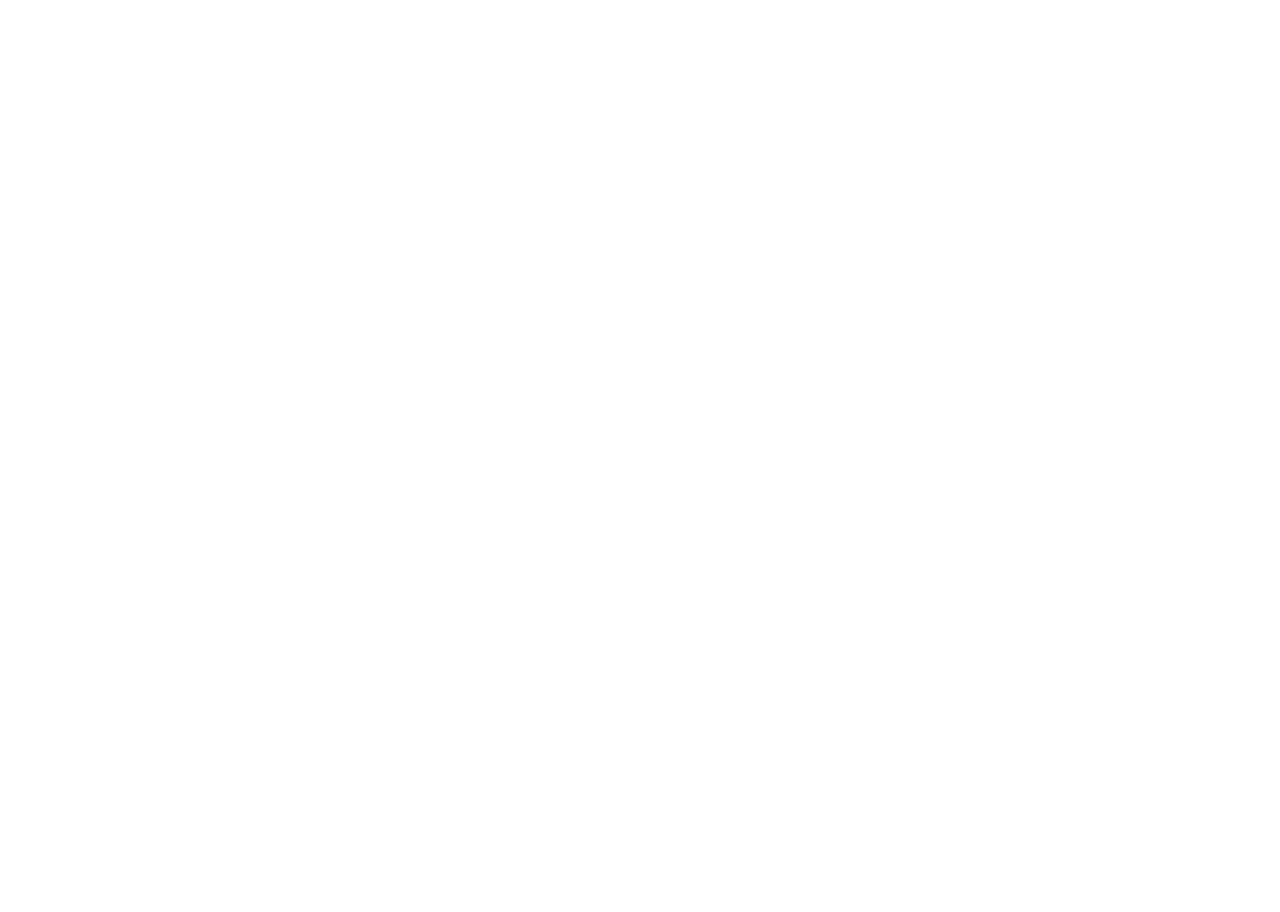
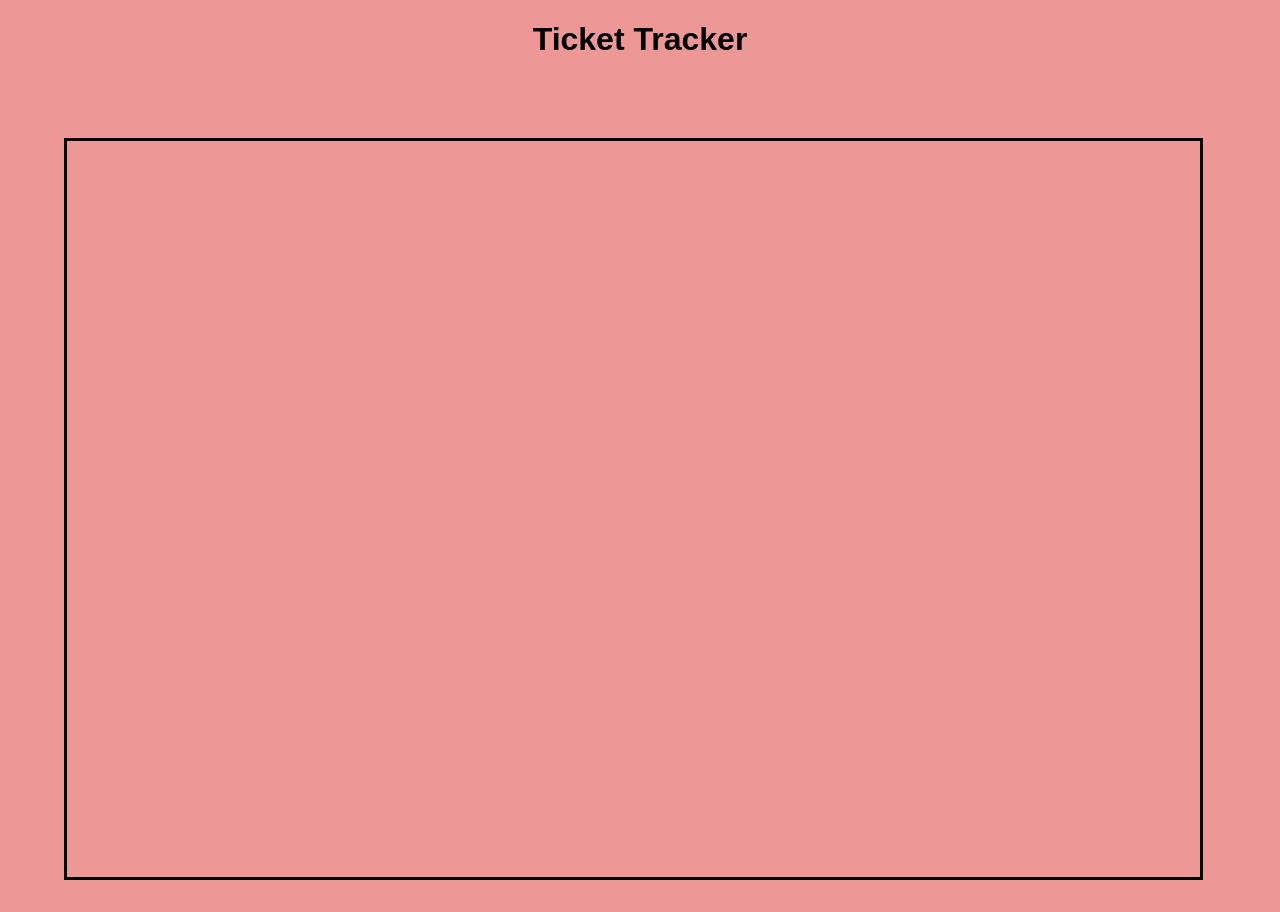
Before and after one commit to JTDjan/Ticket-Tracker, a React (Create React App) app: page / in a window 1280 px wide. Before the commit the page ends 800 px from the top, so only its background shows below. Built offline with nearby package versions, Linux system fonts and the light colour scheme.

Commit message:
Components added

```diff
--- a/src/App.jsx
+++ b/src/App.jsx
@@ -1,10 +1,22 @@
-import './App.scss';
+import "./App.scss";
+import team from "./data/Data";
+import Header from "./Components/Header/Header.jsx";
+import CardContainer from "./Components/CardContainer/CardContainer.jsx";
+console.log(team);
 
 function App() {
   return (
-    <div className="App">
+    <div className="app">
+    <Header/>
+    <CardContainer>
+      <p>Test 123</p>
+    </CardContainer>
 
-    </div>
+     </div>
+    // <div>
+    //   <Header />
+    //   <CardContainer cardData={} />
+    // </div>
   );
 }
 
--- a/src/App.scss
+++ b/src/App.scss
@@ -1,11 +1,19 @@
 .App {
-  text-align: center;
+  display: flex;
+  flex-wrap: wrap;
+
+  .__cardConatiner{
+    display: flex;
+    flex-wrap: wrap;
+    width: 100vw;
+    padding: 5rem;
+  }
+
+}
+*{
+  background-color: rgb(238, 151, 151);
 }
 
-.App-logo {
-  height: 40vmin;
-  pointer-events: none;
-}
 
 @media (prefers-reduced-motion: no-preference) {
   .App-logo {
@@ -13,20 +21,9 @@
   }
 }
 
-.App-header {
-  background-color: #282c34;
-  min-height: 100vh;
-  display: flex;
-  flex-direction: column;
-  align-items: center;
-  justify-content: center;
-  font-size: calc(10px + 2vmin);
-  color: white;
-}
 
-.App-link {
-  color: #61dafb;
-}
+
+
 
 @keyframes App-logo-spin {
   from {
--- /dev/null
+++ b/src/Components/CardContainer/CardContainer.jsx
@@ -0,0 +1,8 @@
+import React from 'react';
+import "./CardContainer.scss";
+
+const CardContainer = () => {
+  return <div className="cardContainer"> </div>
+}
+
+export default CardContainer;
--- /dev/null
+++ b/src/Components/CardContainer/CardContainer.scss
@@ -0,0 +1,8 @@
+.cardContainer{
+  border: 3px solid black;
+  width: 81vw;
+  height: 50vw;
+  padding: 3rem;
+  margin: 2rem 4rem;
+
+}
--- /dev/null
+++ b/src/Components/Header/Header.jsx
@@ -0,0 +1,9 @@
+//imports
+import React from 'react';
+import './Header.scss';
+
+const Header = () => {
+  return  <h1 className="headerText">Ticket Tracker</h1>
+}
+
+export default Header;
--- /dev/null
+++ b/src/Components/Header/Header.scss
@@ -0,0 +1,8 @@
+.headerText {
+  text-align: center;
+  font-size: xx-large;
+  font-family:Arial, Helvetica, sans-serif;
+
+  width: 100vw;
+  margin-bottom: 5rem;
+}
--- /dev/null
+++ b/src/data/Data.js
@@ -0,0 +1,53 @@
+const team = [
+  {
+    id: 1,
+    name: "Alima Miller",
+    role: "Junior Software Developer"
+  },
+  {
+    id: 2,
+    name: "Evelyn Rodgers",
+    role: "Junior Software Developer"
+  },
+  {
+    id: 3,
+    name: "Henley Myers",
+    role: "Junior Software Developer"
+  },
+  {
+    id: 4,
+    name: "Celyn Sanders",
+    role: "Software Developer"
+  },
+  {
+    id: 5,
+    name: "Effie Mohamed",
+    role: "Software Developer"
+  },
+  {
+    id: 6,
+    name: "Karam Lees",
+    role: "Senior Software Developer"
+  },
+  {
+    id: 7,
+    name: "Eleanor Dowling",
+    role: "Project Manager"
+  },
+  {
+    id: 8,
+    name: "Haris Grey",
+    role: "Tester"
+  },
+  {
+    id: 9,
+    name: "Sohaib Farley",
+    role: "Tester"
+  },
+  {
+    id: 10,
+    name: "Phillip Mitchell",
+    role: "Hard Man"
+  },
+]
+export default team;
```
Also changed, not shown: 1 other file (tests, documents, lock files or other folders).
